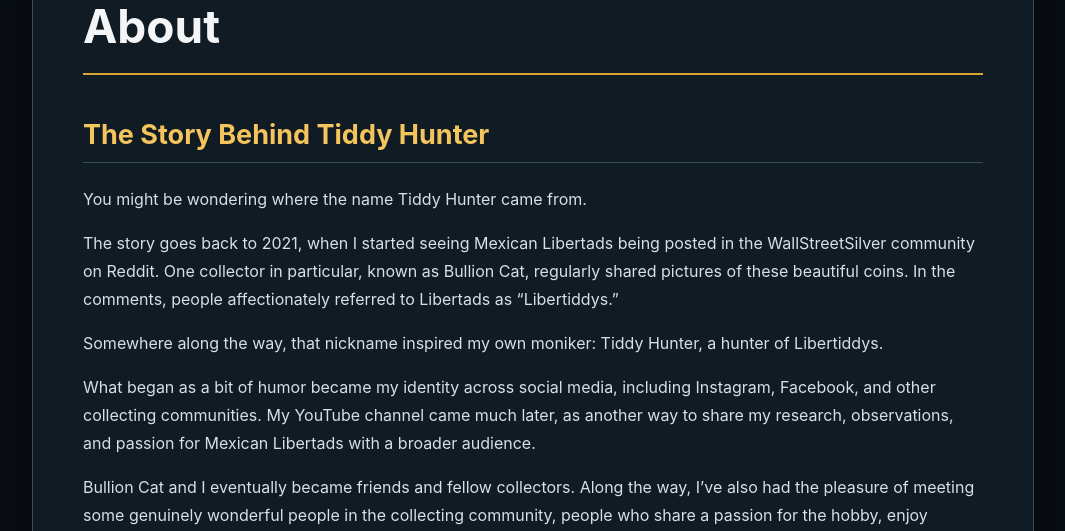
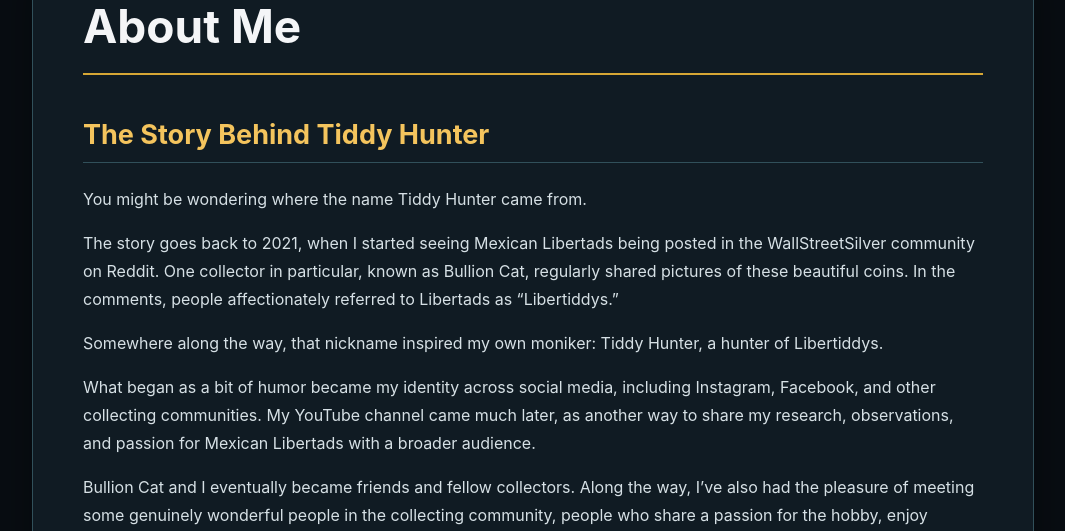
Before and after one commit to TiddyHunter98/tiddyhunter98.github.io, a Jekyll site: the page built from about.md, in a window 1280 px wide and 900 px high, cut to the strip 369-900 px from the top of the window. Shown: the whole strip, without its empty margins (107-1172 px from the left). Built offline with Jekyll 4.4.1, drawn with Linux system fonts in a browser that asks for light colours.

```diff
--- a/about.md
+++ b/about.md
@@ -1,10 +1,10 @@
 ---
 layout: page
-title: About
+title: About Me
 permalink: /about/
 ---
 
-# About
+# About Me
 
 ## The Story Behind Tiddy Hunter
 
```
